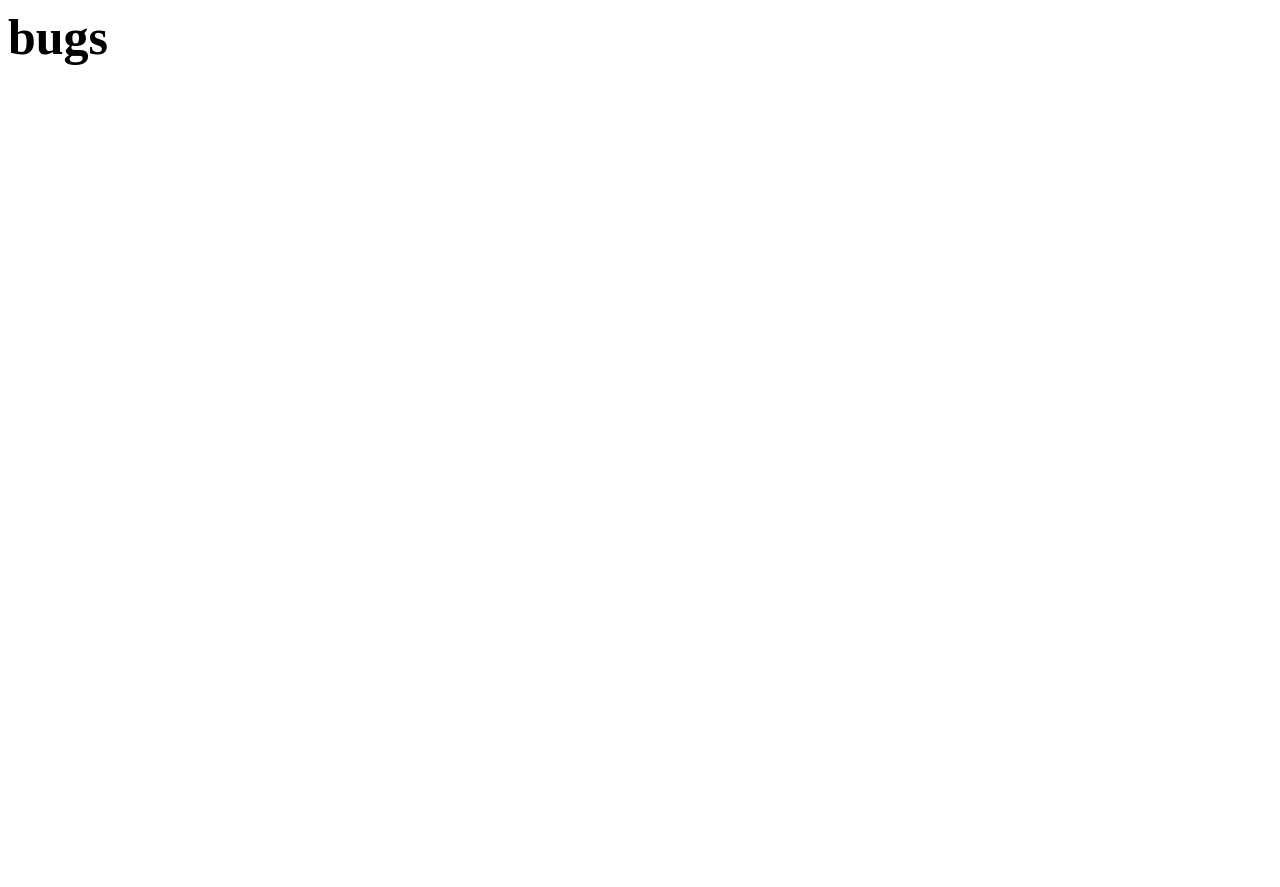
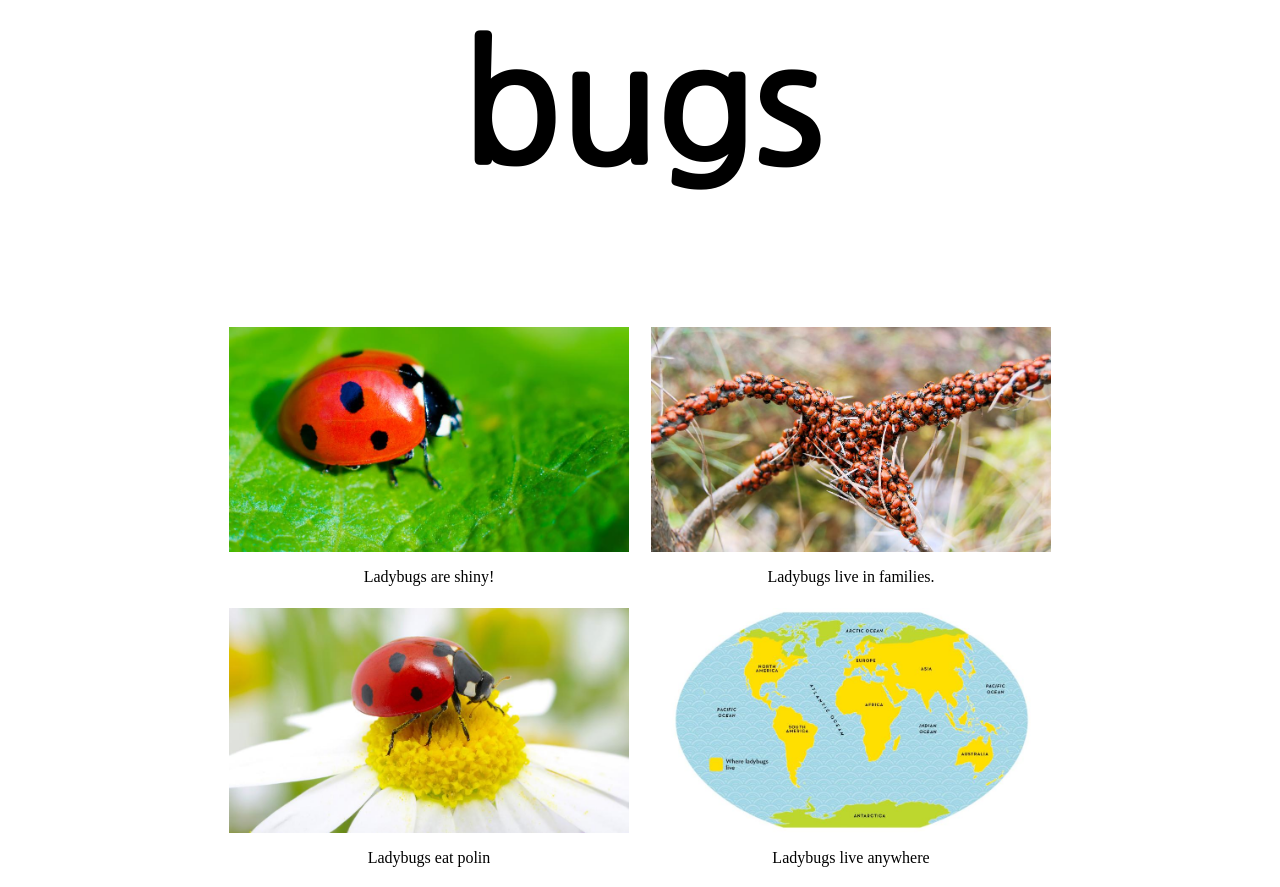
Before and after one commit to cteater/bugs, a plain HTML site: page index.html in a window 1280 px wide. Before the commit the page ends 800 px from the top, so only its background shows below. Drawn offline with Linux system fonts and the light colour scheme.

Commit message:
Add files via upload

```diff
--- a/index.html
+++ b/index.html
@@ -1,14 +1,52 @@
 <html>
 	<head>
+		<link href="https://fonts.googleapis.com/css?family=Nanum+Gothic" rel="stylesheet">
 		<style>
+
 			h1 {
-        font-size: 50px;
+				font-size: 10em;
+				font-family: 'Nanum Gothic', sans-serif;
+				font-weight: bold;
 			}
+
+			img {
+				width: 400px;
+			}
+
+			td {
+				padding: 10px;
+				text-align: center;
+			}
+
 		</style>
 	</head>
 	<body>
 
+		<center>
+
 		<h1>bugs</h1>
+
+		<table>
+			<tr>
+				<td>
+					<img src="bug1.jpg"/>
+					<p>Ladybugs are shiny!</p>
+				</td>
+				<td>
+					<img src="bug2.jpg"/>
+					<p>Ladybugs live in families.</p>
+				</td>
+			</tr><tr>
+				<td>
+					<img src="bug3.jpg"/>
+					<p>Ladybugs eat polin</p>
+				</td>
+				<td>
+					<img src="map1.jpg"/>
+					<p>Ladybugs live anywhere</p>
+				</td>
+			</tr>
+		</table>
 
 	</body>
 </html>
```
Also changed, not shown: bug1.jpg (added), bug2.jpg (added), bug3.jpg (added), map1.jpg (added). Lines whose indentation alone changed are shown as unchanged.
